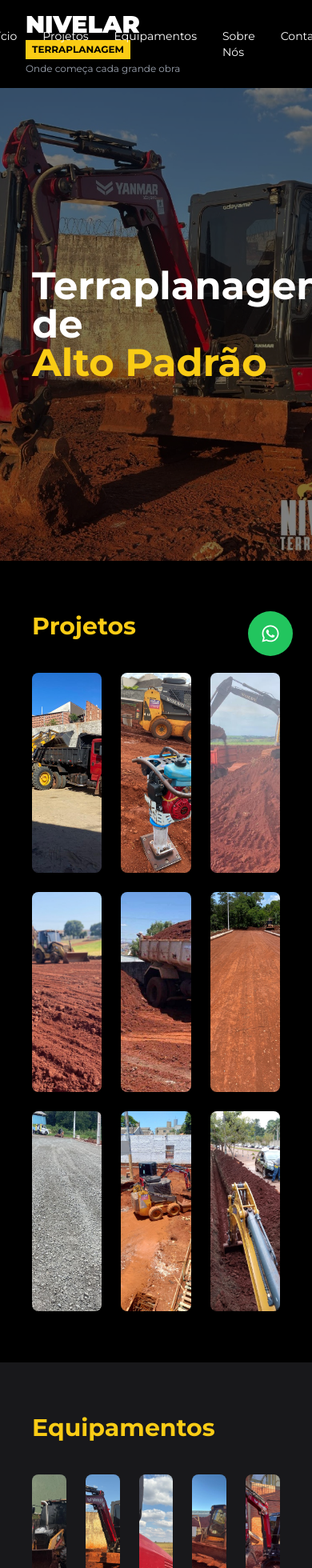
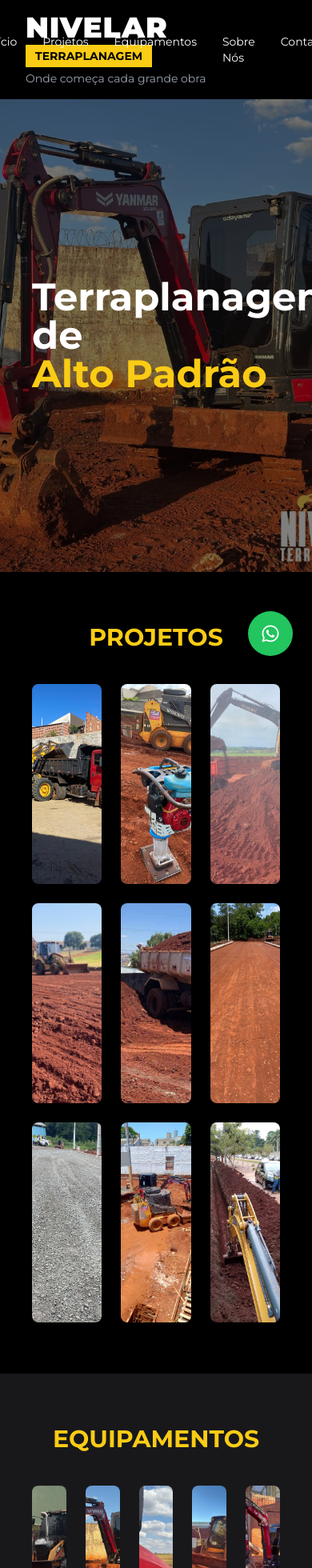
Before and after one commit to emanueldomingues/site-nivelar, a Next.js app: page / in a window 390 px wide. Shown: the top 1960 px of the page at 80% size. Built offline with nearby package versions, Linux system fonts and the light colour scheme.

Commit message:
ajustes finos layout final

```diff
--- a/app/page.tsx
+++ b/app/page.tsx
@@ -2,7 +2,7 @@
 
 import Image from "next/image";
 import { useEffect, useState } from "react";
-import { FaWhatsapp, FaInstagram, FaPhone } from "react-icons/fa";
+import { FaWhatsapp, FaInstagram } from "react-icons/fa";
 
 const carousel = [
   "/images/equipamentos/maquina1.jpg",
@@ -49,18 +49,21 @@ export default function Home() {
     <main>
       {/* HEADER */}
       <header className="w-full bg-black py-4 px-8 flex items-center justify-between">
-        {/* LOGO */}
+
+        {/* LOGO AJUSTADA */}
         <div className="flex flex-col">
-          <h1 className="text-3xl font-black leading-none">NIVELAR</h1>
-          <span className="bg-yellow-400 text-black text-xs px-2 py-1 mt-1 font-bold w-fit">
+          <h1 className="text-4xl md:text-5xl font-black leading-none tracking-wide">
+            NIVELAR
+          </h1>
+          <span className="bg-yellow-400 text-black text-sm px-3 py-1 mt-1 font-bold w-fit">
             TERRAPLANAGEM
           </span>
-          <p className="text-xs text-gray-400 mt-1">
+          <p className="text-sm text-gray-400 mt-1">
             Onde começa cada grande obra
           </p>
         </div>
 
-        {/* MENU CENTRAL */}
+        {/* MENU (NÃO MEXER) */}
         <nav className="absolute left-1/2 transform -translate-x-1/2 flex gap-8 text-sm">
           <a href="#inicio">Início</a>
           <a href="#projetos">Projetos</a>
@@ -70,7 +73,7 @@ export default function Home() {
         </nav>
       </header>
 
-      {/* HERO / CAROUSEL */}
+      {/* CAROUSEL */}
       <section id="inicio" className="relative w-full h-[70vh]">
         <Image
           src={carousel[index]}
@@ -88,16 +91,15 @@ export default function Home() {
         </div>
       </section>
 
-      {/* PROJETOS */}
-      <section id="projetos" className="px-10 py-16">
-        <h2 className="text-3xl font-bold text-yellow-400 mb-10">Projetos</h2>
+      {/* PROJETOS CENTRALIZADO */}
+      <section id="projetos" className="px-10 py-16 text-center">
+        <h2 className="text-3xl font-bold text-yellow-400 mb-10">
+          PROJETOS
+        </h2>
 
         <div className="grid grid-cols-3 gap-6">
           {projetos.map((img, i) => (
-            <div
-              key={i}
-              className="relative w-full h-[250px] overflow-hidden rounded-lg"
-            >
+            <div key={i} className="relative w-full h-[250px] overflow-hidden rounded-lg">
               <Image
                 src={img}
                 alt="projeto"
@@ -109,69 +111,92 @@ export default function Home() {
         </div>
       </section>
 
-      {/* EQUIPAMENTOS */}
-      <section id="equipamentos" className="px-10 py-16 bg-zinc-900">
+      {/* EQUIPAMENTOS CENTRALIZADO */}
+      <section id="equipamentos" className="px-10 py-16 bg-zinc-900 text-center">
         <h2 className="text-3xl font-bold text-yellow-400 mb-10">
-          Equipamentos
+          EQUIPAMENTOS
         </h2>
 
         <div className="grid grid-cols-5 gap-6">
           {equipamentos.map((img, i) => (
-            <div
-              key={i}
-              className="relative w-full h-[150px] overflow-hidden rounded-lg"
-            >
+            <div key={i} className="relative w-full h-[150px] overflow-hidden rounded-lg">
               <Image src={img} alt="maq" fill className="object-cover" />
             </div>
           ))}
         </div>
       </section>
 
-      {/* SOBRE */}
-      <section id="sobre" className="px-10 py-16">
+      {/* SOBRE CENTRALIZADO */}
+      <section id="sobre" className="px-10 py-16 text-center">
         <h2 className="text-3xl font-bold text-yellow-400 mb-6">
-          Sobre Nós
+          SOBRE NÓS
         </h2>
-        <p className="max-w-2xl text-gray-300">
-          Empresa especializada em terraplanagem de alto padrão, atuando em Cambé e região com qualidade, eficiência e equipamentos modernos.
+        <p className="max-w-2xl mx-auto text-gray-300">
+          Empresa especializada em terraplanagem de alto padrão, atuando com excelência,
+          equipamentos modernos e compromisso com cada projeto.
         </p>
       </section>
 
-      {/* CONTATO */}
+      {/* CONTATO AJUSTADO */}
       <section id="contato" className="px-10 py-16">
-        <h2 className="text-3xl text-yellow-400 text-center mb-10">
+        <h2 className="text-3xl font-bold text-yellow-400 text-center mb-10">
           CONTATO
         </h2>
 
-        <div className="flex gap-10 items-start">
-          {/* MAPA */}
+        <div className="flex gap-10 items-center justify-center">
+
+          {/* MAPA MENOR */}
           <iframe
             src="https://www.google.com/maps?q=Av.+Antônio+Raminelli,+857,+Cambé&output=embed"
-            className="w-2/3 h-[350px] rounded-lg"
+            className="w-[500px] h-[300px] rounded-lg"
           />
 
-          {/* INFO */}
-          <div className="flex flex-col gap-4 text-sm">
-            <p>📍 Av. Antônio Raminelli, 857 - Cambé</p>
-            <p>📞 Fernando — (43) 99806-1421</p>
-            <p>📞 Anderson — (43) 99952-0213</p>
-            <p>📞 Valéria — (43) 99628-1826</p>
+          {/* CONTATOS */}
+          <div className="flex flex-col gap-4 text-base">
+
+            <p className="mb-2">📍 Av. Antônio Raminelli, 857 - Cambé</p>
+
+            <a
+              href="https://wa.me/5543998061421"
+              target="_blank"
+              className="flex items-center gap-2 hover:text-yellow-400 transition"
+            >
+              <FaWhatsapp className="text-green-500" /> Fernando — (43) 99806-1421
+            </a>
+
+            <a
+              href="https://wa.me/5543999520213"
+              target="_blank"
+              className="flex items-center gap-2 hover:text-yellow-400 transition"
+            >
+              <FaWhatsapp className="text-green-500" /> Anderson — (43) 99952-0213
+            </a>
+
+            <a
+              href="https://wa.me/5543996281826"
+              target="_blank"
+              className="flex items-center gap-2 hover:text-yellow-400 transition"
+            >
+              <FaWhatsapp className="text-green-500" /> Valéria — (43) 99628-1826
+            </a>
 
             <a
               href="https://instagram.com/terraplanagem.nivelar"
-              className="text-yellow-400 flex items-center gap-2"
+              target="_blank"
+              className="flex items-center gap-2 text-yellow-400 hover:opacity-80"
             >
               <FaInstagram /> @terraplanagem.nivelar
             </a>
+
           </div>
         </div>
       </section>
 
-      {/* WHATS FLUTUANTE */}
+      {/* BOTÃO FLUTUANTE (NÃO ALTERADO) */}
       <a
         href="https://wa.me/5543998061421"
         target="_blank"
-        className="fixed bottom-6 right-6 bg-green-500 p-4 rounded-full text-white text-2xl shadow-lg"
+        className="fixed bottom-6 right-6 bg-green-500 p-4 rounded-full text-white text-2xl shadow-lg hover:scale-110 transition"
       >
         <FaWhatsapp />
       </a>
```
